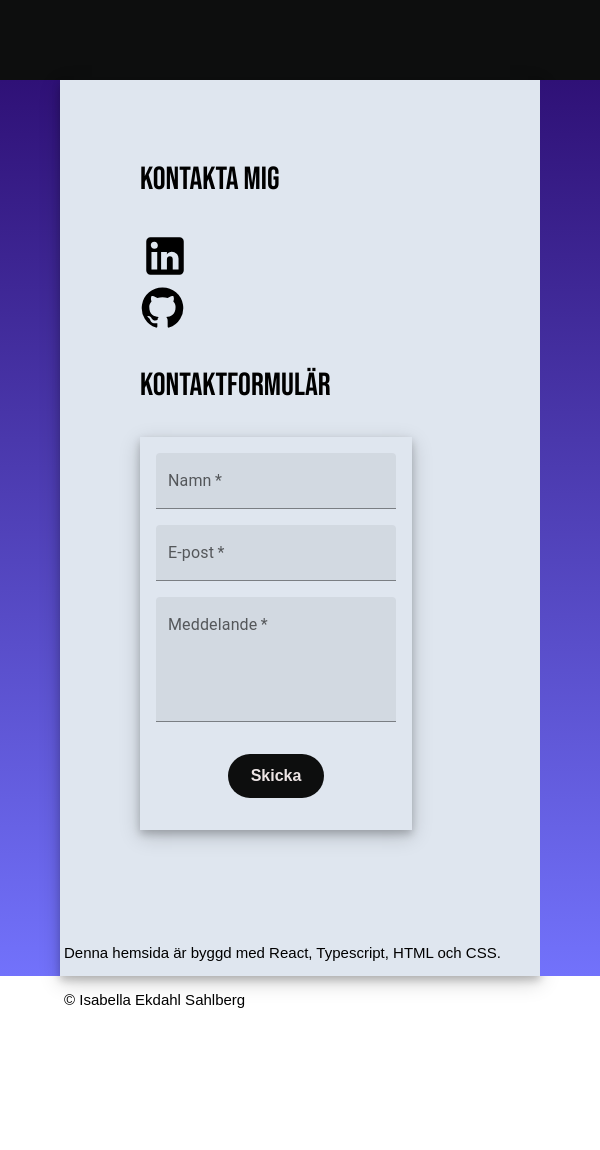
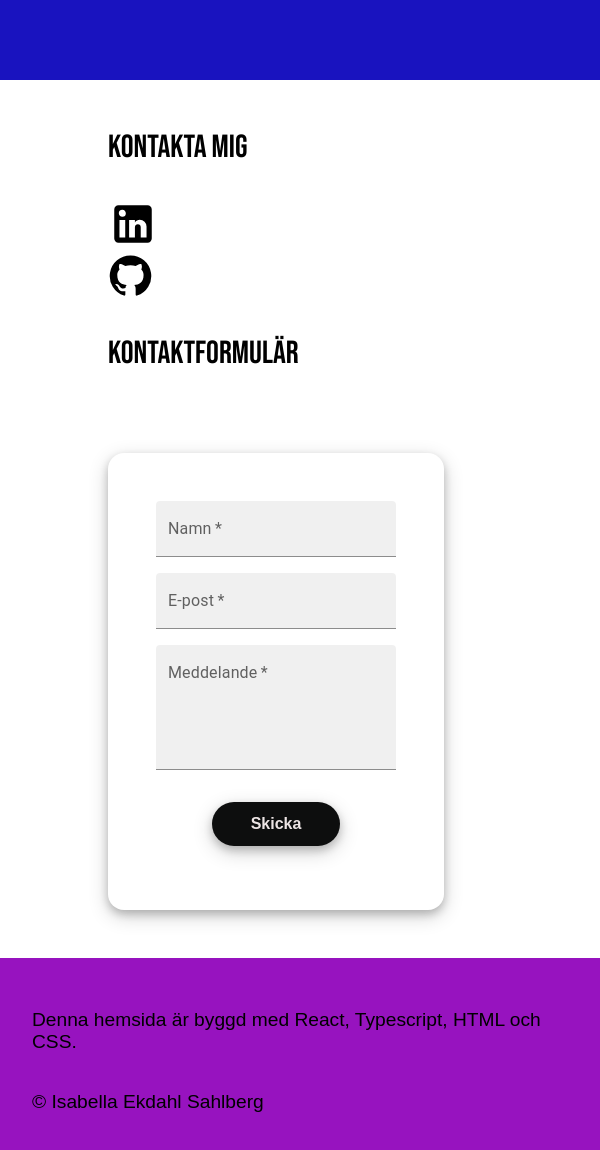
Before and after one commit to isabellaes/portfolio, a React (Create React App) app: page /contact in a window 600 px wide. Shown: the top 1150 px of the page. Before the commit the page ends 1055 px from the top, so only its background shows below. Built offline with nearby package versions, Linux system fonts and the light colour scheme.

Commit message:
update responsiv design

```diff
--- a/public/index.html
+++ b/public/index.html
@@ -30,7 +30,7 @@
       work correctly both with client-side routing and a non-root public URL.
       Learn how to configure a non-root public URL by running `npm run build`.
     -->
-    <title>My Portfolio</title>
+    <title>Isabella ES</title>
   </head>
   <body>
     <noscript>You need to enable JavaScript to run this app.</noscript>
--- a/src/pages/ContactPage.tsx
+++ b/src/pages/ContactPage.tsx
@@ -9,10 +9,7 @@ import GitHubIcon from "@mui/icons-material/GitHub";
 const ContactPage = () => {
   return (
     <div className="main-container">
-      <div className="main-row-100">
-        <div className="aside-10"></div>
       <div className="main-column-80">
-          <div className="main-row">
         <div className="box-column-30">
           <p className={"bold-text"}>Kontakta mig</p>
 
@@ -20,9 +17,7 @@ const ContactPage = () => {
             className={"link-desktop"}
             href="https://www.linkedin.com/in/isabella-ekdahl-sahlberg-a99828220/"
           >
-                <LinkedInIcon
-                  sx={{ fontSize: 50, color: "black" }}
-                ></LinkedInIcon>
+            <LinkedInIcon sx={{ fontSize: 50, color: "black" }}></LinkedInIcon>
           </a>
           <a
             className={"link-desktop"}
@@ -37,9 +32,6 @@ const ContactPage = () => {
         </div>
       </div>
     </div>
-        <div className="aside-10"></div>
-      </div>
-    </div>
   );
 };
 
--- a/src/style/mobile.css
+++ b/src/style/mobile.css
@@ -3,26 +3,19 @@
     display: flex;
     flex-direction: column;
     height: fit-content;
-    padding-top: 1em;
-    margin: 1em;
-    border-top: 1px solid rgb(103, 182, 251);
+    padding: 2em;
+    margin: 0rem;
+    background-color: #9713bf;
     box-sizing: border-box;
   }
   .main-container {
     display: flex;
     flex-direction: column;
-    height: 100vh;
+    min-height: 100vh;
     width: 100vw;
     padding: 0;
     margin: 0;
     box-sizing: border-box;
-  }
-
-  .aside-10 {
-    padding: 0;
-    margin: 0;
-    width: 0%;
-    background: linear-gradient(rgb(47, 17, 119), rgb(114, 114, 251));
   }
 
   .main-column-80 {
@@ -31,7 +24,6 @@
     padding: 3em;
     margin: 0;
     width: 100%;
-    background-color: rgb(223, 230, 239);
     box-sizing: border-box;
   }
   .box-column-50 {
@@ -40,20 +32,6 @@
     padding: 0;
     margin: 0;
     width: 100%;
-    box-sizing: border-box;
-  }
-  .main-row-100 {
-    display: flex;
-    flex-direction: column;
-    padding: 0;
-    margin: 0;
-  }
-  .main-row {
-    display: flex;
-    min-height: 100vh;
-    flex-direction: column;
-    padding: 0;
-    margin: 0;
     box-sizing: border-box;
   }
 
@@ -70,13 +48,9 @@
     width: 12em;
     font-family: "Montserrat", sans-serif;
     font-weight: 600;
-    background-color: rgb(223, 230, 239);
+    background-color: inherit;
   }
-  p {
-    font-family: "Montserrat", sans-serif;
-    color: black;
-    font-size: 15px;
-  }
+
   .box-column-30 {
     display: flex;
     flex-direction: column;
@@ -92,9 +66,15 @@
     width: 100%;
   }
 
+  p {
+    font-family: "Montserrat", sans-serif;
+    color: black;
+    font-size: 1.2em;
+  }
+
   h6 {
     font-family: "Montserrat", sans-serif;
-    font-size: 16px;
+    font-size: 1.2em;
     padding: 0;
     margin: 0;
   }
@@ -161,7 +141,7 @@
     display: flex;
     flex-direction: row;
     padding: 0.5em;
-    background-color: rgb(13, 14, 14);
+    background-color: #1913bf;
     align-self: center;
     justify-content: left;
     box-sizing: border-box;
@@ -184,7 +164,7 @@
     height: 12em;
     width: fit-content;
     padding: 1em;
-    background-color: rgb(26, 26, 27);
+    background-color: #1913bf;
   }
   .Link-drop-down {
     font-family: "Montserrat", sans-serif;
@@ -201,7 +181,6 @@
   .container-home {
     display: flex;
     flex-direction: column;
-    background: linear-gradient(rgb(47, 17, 119), rgb(114, 114, 251));
     min-width: 100vw;
     min-height: 100vh;
     box-sizing: border-box;
@@ -228,6 +207,7 @@
     padding-top: 0.5em;
     margin: 0;
   }
+
   .contact-button {
     border: none;
     border-radius: 1.5em;
@@ -241,9 +221,11 @@
     cursor: pointer;
     width: 7em;
     font-family: "Montserrat", sans-serif;
-    background-color: rgb(13, 14, 14);
+    background-color: #1913bf;
     margin-top: 2em;
+    margin-left: 1em;
     font-weight: 600;
+    box-shadow: 0 4px 8px 0 rgba(0, 0, 0, 0.2), 0 6px 20px 0 rgba(0, 0, 0, 0.19);
   }
 
   .img-portrait-desktop {
@@ -267,6 +249,7 @@
   .submit-button {
     width: fit-content;
   }
+
   .contact-button-2 {
     border: none;
     border-radius: 1.5em;
@@ -281,6 +264,7 @@
     width: 6em;
     font-family: "Montserrat", sans-serif;
     background-color: rgb(13, 14, 14);
+    box-shadow: 0 4px 8px 0 rgba(1, 1, 1, 0.2), 0 6px 20px 0 rgba(9, 9, 9, 0.19);
     margin-top: 1em;
     margin-bottom: 1em;
     font-weight: 600;
@@ -295,4 +279,10 @@
   .Nav-Bar-Box-right {
     display: none;
   }
+  .background-gradient {
+    background: linear-gradient(#1913bf, #5213bf, #9713bf);
+  }
+  .img-portrait-desktop-about {
+    display: none;
+  }
 }
--- a/src/style/tablet.css
+++ b/src/style/tablet.css
@@ -1,42 +1,22 @@
 @media only screen and (min-width: 600px) and (max-width: 992px) {
   .main-container {
     display: flex;
+    align-items: center;
     flex-direction: column;
-    height: max-content 100vh;
+    min-height: 100vh;
     width: max-content 100vw;
     padding: 0;
     margin: 0;
     box-sizing: border-box;
   }
-  .main-row-100 {
-    display: flex;
-    flex-direction: row;
-  }
-  .main-row {
-    display: flex;
-    min-height: 100vh;
-    flex-direction: column;
-    padding: 0;
-    margin: 0;
-    box-sizing: border-box;
-  }
-
-  .aside-10 {
-    padding: 0;
-    margin: 0;
-    width: 10%;
-    background: linear-gradient(rgb(47, 17, 119), rgb(114, 114, 251));
-  }
 
   .main-column-80 {
     display: flex;
     flex-direction: column;
-    padding: 3em;
+    padding: 1em;
     margin: 0;
     width: 80%;
-    background-color: rgb(223, 230, 239);
     box-sizing: border-box;
-    box-shadow: 0 4px 8px 0 rgba(0, 0, 0, 0.2), 0 6px 20px 0 rgba(0, 0, 0, 0.19);
   }
   .box-column-50 {
     display: flex;
@@ -65,11 +45,9 @@
     display: flex;
     flex-direction: column;
     height: fit-content;
-
-    padding-left: 2em;
-    padding-top: 1em;
-    margin: 2rem;
-    border-top: 1px solid rgb(103, 182, 251);
+    padding: 2em;
+    margin: 0rem;
+    background-color: #9713bf;
     box-sizing: border-box;
   }
   .button {
@@ -85,18 +63,18 @@
     width: 12em;
     font-family: "Montserrat", sans-serif;
     font-weight: 600;
-    background-color: rgb(223, 230, 239);
+    background-color: inherit;
   }
 
   p {
     font-family: "Montserrat", sans-serif;
     color: black;
-    font-size: 15px;
+    font-size: 1.2em;
   }
 
   h6 {
     font-family: "Montserrat", sans-serif;
-    font-size: 16px;
+    font-size: 1.2em;
     padding: 0;
     margin: 0;
   }
@@ -104,6 +82,7 @@
     font-size: 2em;
     font-family: "Bebas Neue", sans-serif;
     font-weight: 400;
+    color: black;
   }
 
   .link-tabletmobile {
@@ -126,12 +105,12 @@
     width: 50%;
     float: right;
     border: 1px solid black;
-    margin-bottom: 5px;
+    margin-bottom: 2em;
     box-sizing: border-box;
     align-items: center;
     box-shadow: 0 4px 8px 0 rgba(0, 0, 0, 0.2), 0 6px 20px 0 rgba(0, 0, 0, 0.19);
   }
-  .img-portrait-desktop {
+  .img-portrait-desktop-about {
     display: none;
   }
 
@@ -143,10 +122,12 @@
     font-family: "Montserrat", sans-serif;
     align-items: center;
     width: fit-content;
-    padding: 1em;
+    padding: 3em;
     box-shadow: 0 4px 8px 0 rgba(0, 0, 0, 0.2), 0 6px 20px 0 rgba(0, 0, 0, 0.19);
+    background-color: rgb(255, 255, 255);
+    border-radius: 1em;
+    margin-top: 5em;
   }
-
   .submit-button {
     width: fit-content;
   }
@@ -165,9 +146,10 @@
     transition-duration: 0.4s;
     font-size: 1em;
     cursor: pointer;
-    width: 6em;
+    width: 8em;
     font-family: "Montserrat", sans-serif;
     background-color: rgb(13, 14, 14);
+    box-shadow: 0 4px 8px 0 rgba(1, 1, 1, 0.2), 0 6px 20px 0 rgba(9, 9, 9, 0.19);
     margin-top: 1em;
     margin-bottom: 1em;
     font-weight: 600;
@@ -202,7 +184,7 @@
   .Link-p {
     font-family: "Montserrat", sans-serif;
     font-size: 20px;
-    color: rgb(120, 208, 239);
+    color: rgb(144, 144, 144);
     text-align: center;
     padding: 10px;
   }
@@ -210,26 +192,24 @@
   .Nav-Bar-Box {
     height: 5em;
     display: flex;
-    background-color: rgb(13, 14, 14);
+    background-color: #1913bf;
     flex-direction: row;
     padding-right: 2em;
     align-items: center;
     justify-content: right;
     box-sizing: border-box;
     width: 50%;
-    margin: 0;
   }
   .Nav-Bar-Box-right {
     height: 5em;
     display: flex;
-    background-color: rgb(13, 14, 14);
+    background-color: #1913bf;
     flex-direction: row;
     padding-left: 2em;
     align-items: center;
     justify-content: left;
     box-sizing: border-box;
     width: 50%;
-    margin: 0;
   }
 
   .mobile-navbar {
@@ -249,8 +229,7 @@
 
   .container-home {
     display: flex;
-    flex-direction: column;
-    background: linear-gradient(rgb(47, 17, 119), rgb(114, 114, 251));
+    flex-direction: row;
     width: 100vw;
     min-height: 100vh;
     box-sizing: border-box;
@@ -258,7 +237,7 @@
   .content-home {
     display: flex;
     flex-direction: column;
-    width: 100%;
+    width: 80%;
     padding: 4em;
     height: 100%;
     box-sizing: border-box;
@@ -266,17 +245,18 @@
   }
 
   .content-home h1 {
-    font-size: 4em;
+    font-size: 6em;
+    margin-top: 30%;
     font-family: "Bebas Neue", sans-serif;
-    margin-top: 20%;
+    color: rgb(236, 228, 228);
     font-weight: 800;
   }
   .home {
     font-size: 2em;
-    font-family: "Bebas Neue", sans-serif;
-    line-height: 1em;
-    margin: 0em;
-    padding-top: 0.5em;
+    font-family: "Montserrat", sans-serif;
+    color: rgb(236, 228, 228);
+    margin: 0;
+    padding: 0;
   }
 
   .mobile-navbar {
@@ -295,12 +275,17 @@
     cursor: pointer;
     width: 10em;
     font-family: "Montserrat", sans-serif;
-    background-color: rgb(13, 14, 14);
-    margin-top: 1em;
+    background-color: #1913bf;
+    margin-top: 3em;
+    margin-left: 2em;
     font-weight: 600;
+    box-shadow: 0 4px 8px 0 rgba(0, 0, 0, 0.2), 0 6px 20px 0 rgba(0, 0, 0, 0.19);
   }
 
   .img-desktop {
     display: none;
   }
+  .background-gradient {
+    background: linear-gradient(#1913bf, #5213bf, #9713bf);
+  }
 }
```
Also changed, not shown: src/pages/AboutPage.tsx (+15 -17 lines), src/pages/HomePage.tsx (+2 -11 lines), src/pages/NotFoundPage.tsx (+3 -11 lines), src/pages/ProjectsPage.tsx (+2 -12 lines), src/style/style.css (+14 -82 lines). Lines whose indentation alone changed are shown as unchanged.
